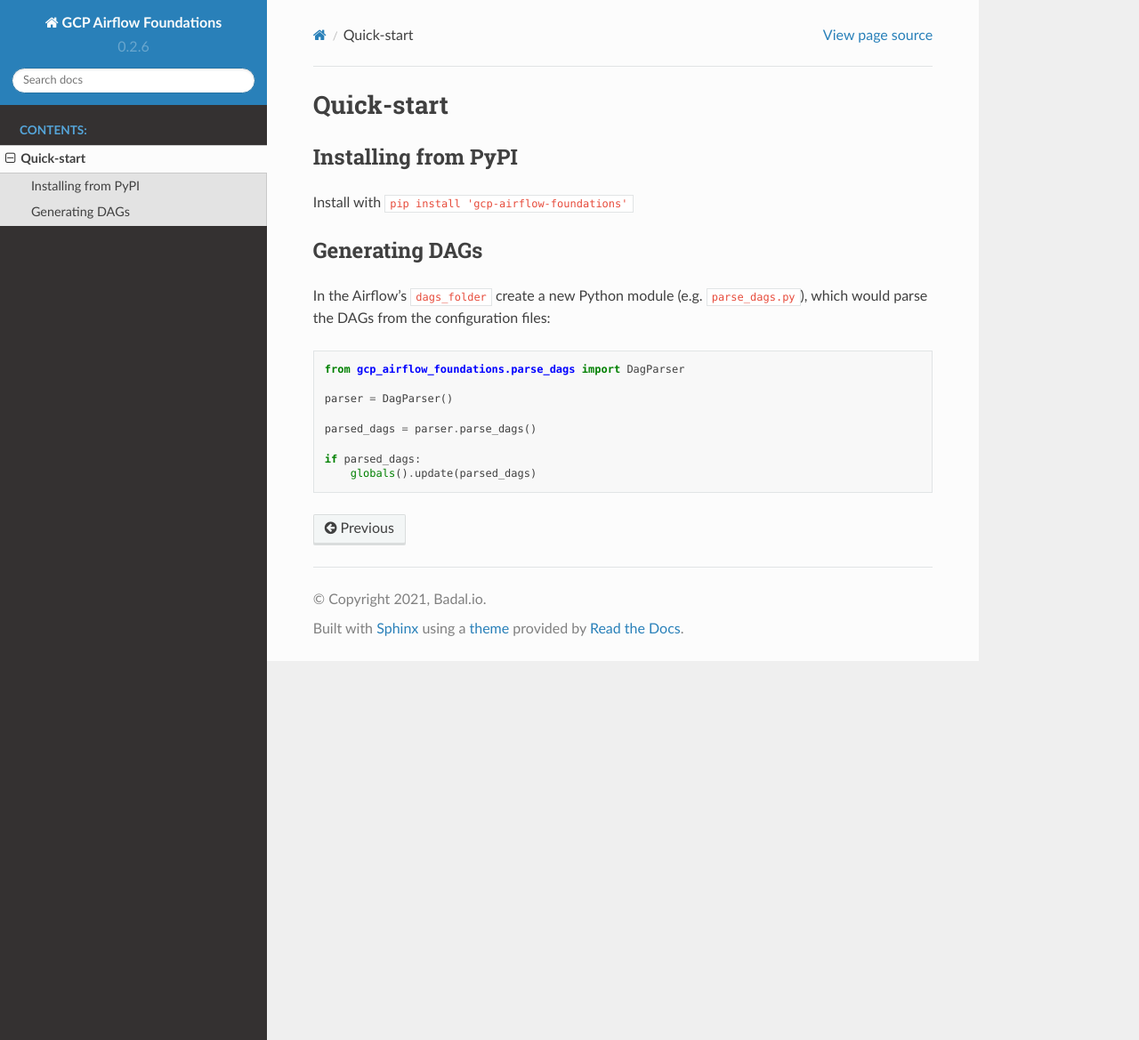
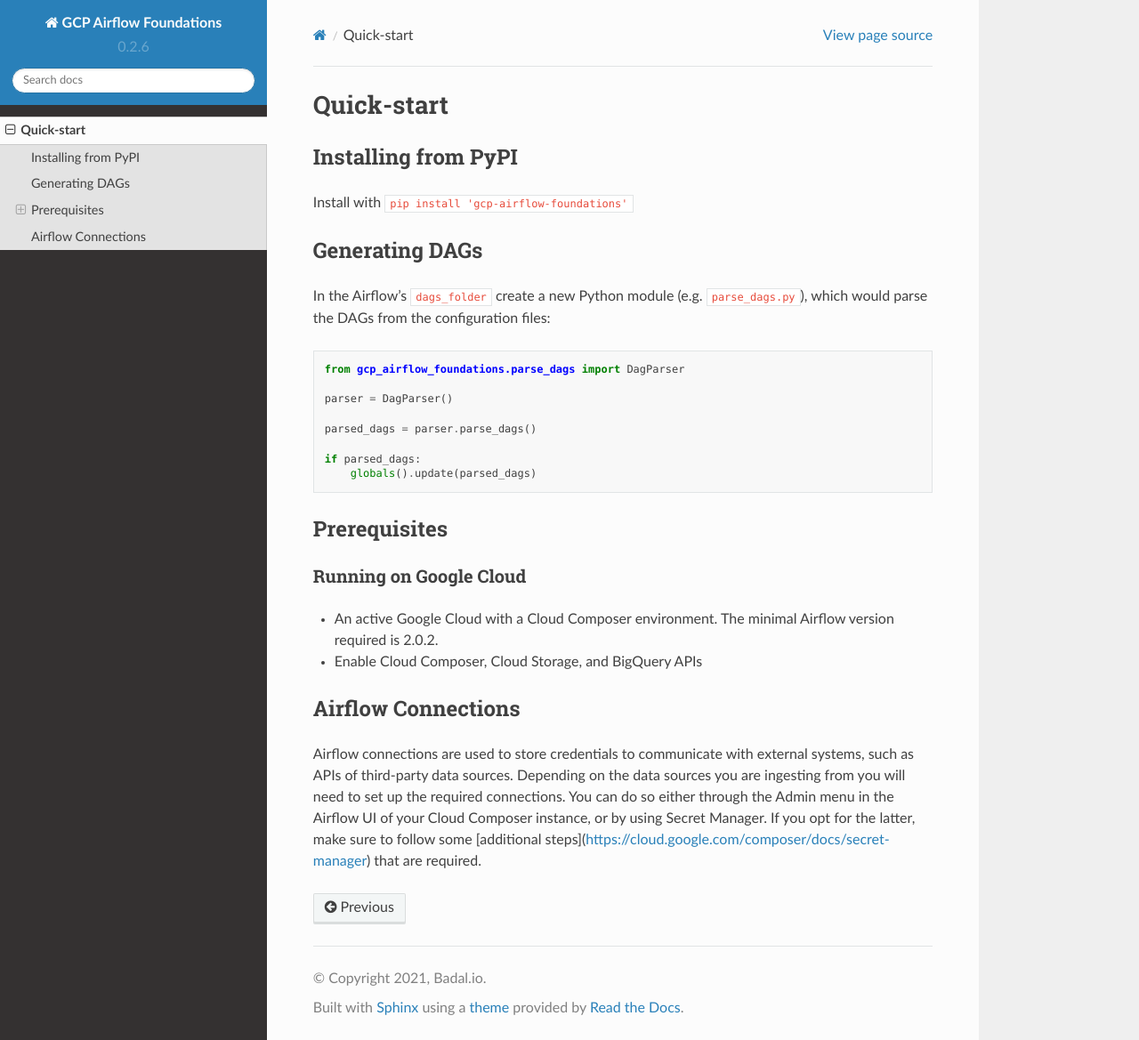
Before and after one commit to badal-io/gcp-airflow-foundations, a Sphinx documentation site: the page built from docs/installation.rst, in a window 1280 px wide and 1169 px high. Shown: the whole window at 89% size. Built offline with Sphinx 7.4.7 and the Read the Docs theme 2.0.0, drawn with Linux system fonts in a browser that asks for light colours.

Commit message:
Added more steps to guide

```diff
--- a/docs/index.rst
+++ b/docs/index.rst
@@ -19,6 +19,5 @@ We have written an opinionated yet flexible ingestion framework for building an
 
 .. toctree::
    :maxdepth: 2
-   :caption: Contents:
 
    installation
--- a/docs/installation.rst
+++ b/docs/installation.rst
@@ -1,19 +1,20 @@
+********************
 Quick-start
-============
+********************
 
 .. pip:
 
 Installing from PyPI
---------------------------
+========================
 Install with ``pip install 'gcp-airflow-foundations'``
 
 .. generating_dags
 
 Generating DAGs
---------------------------
+========================
 In the Airflow's ``dags_folder`` create a new Python module (e.g. ``parse_dags.py``), which would parse the DAGs from the configuration files:
 
-::
+.. code-block:: python
 
 
     from gcp_airflow_foundations.parse_dags import DagParser
@@ -24,3 +25,17 @@ In the Airflow's ``dags_folder`` create a new Python module (e.g. ``parse_dags.p
 
     if parsed_dags:
         globals().update(parsed_dags)
+
+.. requirements
+Prerequisites
+========================
+
+Running on Google Cloud
+-------------------------
+- An active Google Cloud with a Cloud Composer environment. The minimal Airflow version required is 2.0.2.
+- Enable Cloud Composer, Cloud Storage, and BigQuery APIs
+
+.. airflow_connections
+Airflow Connections
+========================
+Airflow connections are used to store credentials to communicate with external systems, such as APIs of third-party data sources. Depending on the data sources you are ingesting from you will need to set up the required connections. You can do so either through the Admin menu in the Airflow UI of your Cloud Composer instance, or by using Secret Manager. If you opt for the latter, make sure to follow some [additional steps](https://cloud.google.com/composer/docs/secret-manager) that are required.
```
